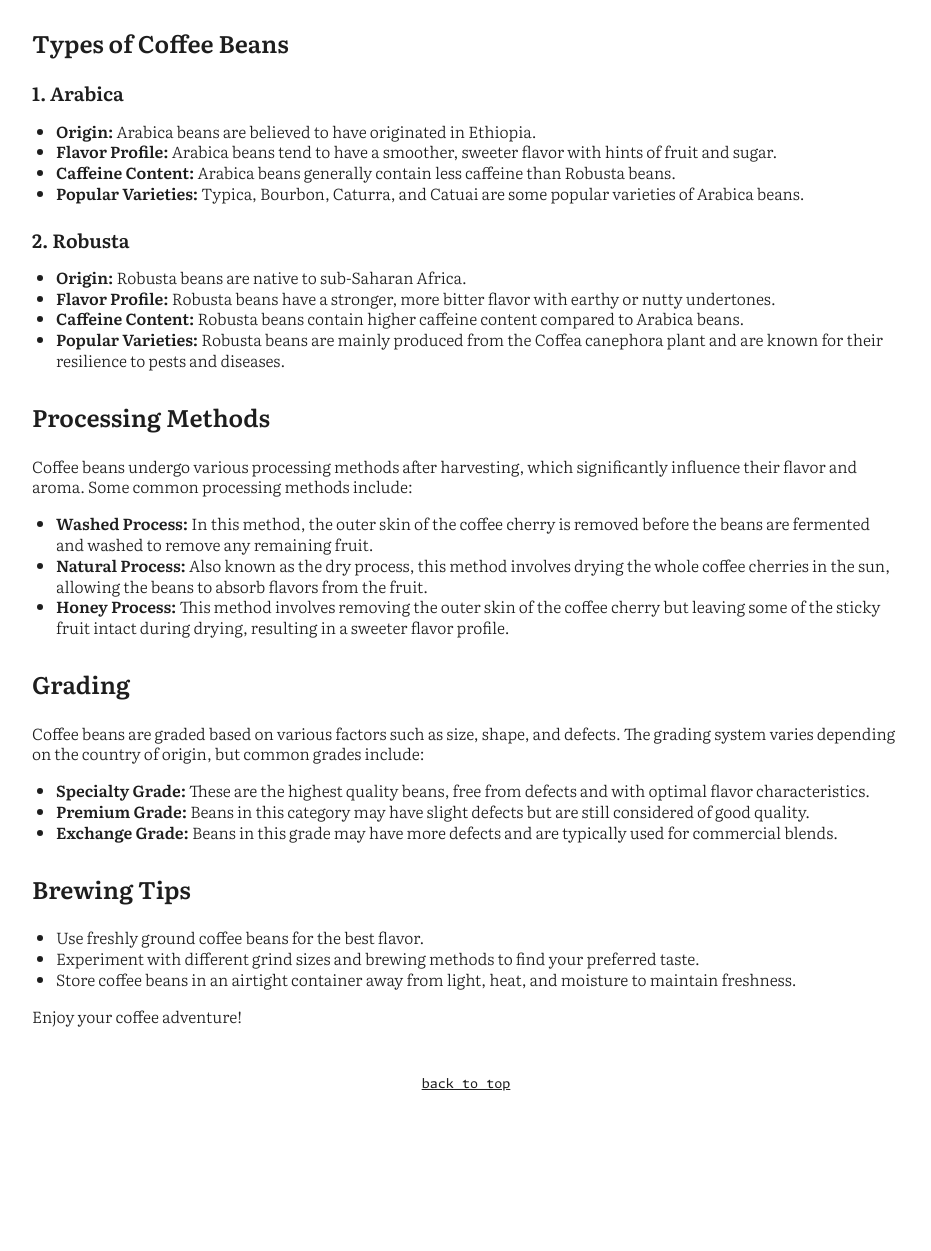
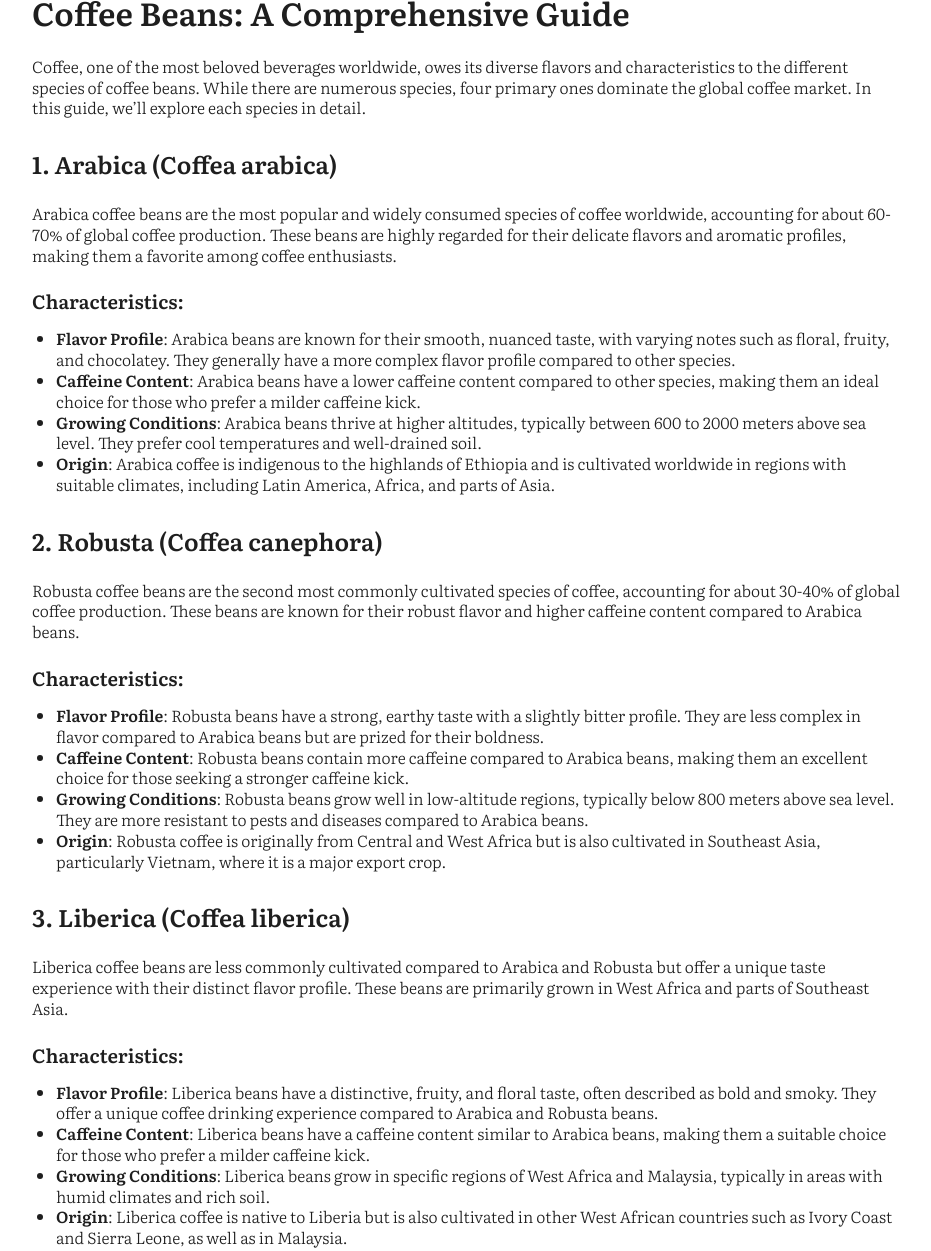
Before and after one commit to francishank/francishank.github.io, a plain HTML site: page posts/types_of_coffee_beans/index.html in a window 1280 px wide. Shown: the part 258-1509 px from the top of the page, without its empty margins (174-1105 px from the left). Before the commit the page ends 1385 px from the top, so only its background shows below. Drawn offline with Linux system fonts and the light colour scheme.

Commit message:
rebuilding site Sun May 19 03:35:22 PM HKT 2024

```diff
--- a/index.xml
+++ b/index.xml
@@ -13,7 +13,7 @@
       <link>https://blog.francis.eu.org/posts/types_of_coffee_beans/</link>
       <pubDate>Fri, 17 May 2024 20:16:52 +0800</pubDate>
       <guid>https://blog.francis.eu.org/posts/types_of_coffee_beans/</guid>
-      <description>Coffee beans are the seeds of the coffee plant, known scientifically as Coffea. They are harvested from the plant&amp;rsquo;s berries or cherries when they reach maturity.&#xA;Types of Coffee Beans 1. Arabica Origin: Arabica beans are believed to have originated in Ethiopia. Flavor Profile: Arabica beans tend to have a smoother, sweeter flavor with hints of fruit and sugar. Caffeine Content: Arabica beans generally contain less caffeine than Robusta beans. Popular Varieties: Typica, Bourbon, Caturra, and Catuai are some popular varieties of Arabica beans.</description>
+      <description>Types of Coffee beans - The Four Primary Species of Coffee Beans: A Comprehensive Guide Coffee, one of the most beloved beverages worldwide, owes its diverse flavors and characteristics to the different species of coffee beans. While there are numerous species, four primary ones dominate the global coffee market. In this guide, we&amp;rsquo;ll explore each species in detail.&#xA;1. Arabica (Coffea arabica) Arabica coffee beans are the most popular and widely consumed species of coffee worldwide, accounting for about 60-70% of global coffee production.</description>
     </item>
   </channel>
 </rss>
--- a/posts/index.xml
+++ b/posts/index.xml
@@ -13,7 +13,7 @@
       <link>https://blog.francis.eu.org/posts/types_of_coffee_beans/</link>
       <pubDate>Fri, 17 May 2024 20:16:52 +0800</pubDate>
       <guid>https://blog.francis.eu.org/posts/types_of_coffee_beans/</guid>
-      <description>Coffee beans are the seeds of the coffee plant, known scientifically as Coffea. They are harvested from the plant&amp;rsquo;s berries or cherries when they reach maturity.&#xA;Types of Coffee Beans 1. Arabica Origin: Arabica beans are believed to have originated in Ethiopia. Flavor Profile: Arabica beans tend to have a smoother, sweeter flavor with hints of fruit and sugar. Caffeine Content: Arabica beans generally contain less caffeine than Robusta beans. Popular Varieties: Typica, Bourbon, Caturra, and Catuai are some popular varieties of Arabica beans.</description>
+      <description>Types of Coffee beans - The Four Primary Species of Coffee Beans: A Comprehensive Guide Coffee, one of the most beloved beverages worldwide, owes its diverse flavors and characteristics to the different species of coffee beans. While there are numerous species, four primary ones dominate the global coffee market. In this guide, we&amp;rsquo;ll explore each species in detail.&#xA;1. Arabica (Coffea arabica) Arabica coffee beans are the most popular and widely consumed species of coffee worldwide, accounting for about 60-70% of global coffee production.</description>
     </item>
   </channel>
 </rss>
--- a/posts/types_of_coffee_beans/index.html
+++ b/posts/types_of_coffee_beans/index.html
@@ -86,42 +86,45 @@
 
 
   <div class="single-content">
-    <p>Coffee beans are the seeds of the coffee plant, known scientifically as <em>Coffea</em>. They are harvested from the plant&rsquo;s berries or cherries when they reach maturity.</p>
-<h2 id="types-of-coffee-beans">Types of Coffee Beans</h2>
-<h3 id="1-arabica">1. Arabica</h3>
+    <h1 id="types-of-coffee-beans---the-four-primary-species-of-coffee-beans-a-comprehensive-guide">Types of Coffee beans - The Four Primary Species of Coffee Beans: A Comprehensive Guide</h1>
+<p>Coffee, one of the most beloved beverages worldwide, owes its diverse flavors and characteristics to the different species of coffee beans. While there are numerous species, four primary ones dominate the global coffee market. In this guide, we&rsquo;ll explore each species in detail.</p>
+<h2 id="1-arabica-coffea-arabica">1. Arabica (Coffea arabica)</h2>
+<p>Arabica coffee beans are the most popular and widely consumed species of coffee worldwide, accounting for about 60-70% of global coffee production. These beans are highly regarded for their delicate flavors and aromatic profiles, making them a favorite among coffee enthusiasts.</p>
+<h3 id="characteristics">Characteristics:</h3>
 <ul>
-<li><strong>Origin:</strong> Arabica beans are believed to have originated in Ethiopia.</li>
-<li><strong>Flavor Profile:</strong> Arabica beans tend to have a smoother, sweeter flavor with hints of fruit and sugar.</li>
-<li><strong>Caffeine Content:</strong> Arabica beans generally contain less caffeine than Robusta beans.</li>
-<li><strong>Popular Varieties:</strong> Typica, Bourbon, Caturra, and Catuai are some popular varieties of Arabica beans.</li>
+<li><strong>Flavor Profile</strong>: Arabica beans are known for their smooth, nuanced taste, with varying notes such as floral, fruity, and chocolatey. They generally have a more complex flavor profile compared to other species.</li>
+<li><strong>Caffeine Content</strong>: Arabica beans have a lower caffeine content compared to other species, making them an ideal choice for those who prefer a milder caffeine kick.</li>
+<li><strong>Growing Conditions</strong>: Arabica beans thrive at higher altitudes, typically between 600 to 2000 meters above sea level. They prefer cool temperatures and well-drained soil.</li>
+<li><strong>Origin</strong>: Arabica coffee is indigenous to the highlands of Ethiopia and is cultivated worldwide in regions with suitable climates, including Latin America, Africa, and parts of Asia.</li>
 </ul>
-<h3 id="2-robusta">2. Robusta</h3>
+<h2 id="2-robusta-coffea-canephora">2. Robusta (Coffea canephora)</h2>
+<p>Robusta coffee beans are the second most commonly cultivated species of coffee, accounting for about 30-40% of global coffee production. These beans are known for their robust flavor and higher caffeine content compared to Arabica beans.</p>
+<h3 id="characteristics-1">Characteristics:</h3>
 <ul>
-<li><strong>Origin:</strong> Robusta beans are native to sub-Saharan Africa.</li>
-<li><strong>Flavor Profile:</strong> Robusta beans have a stronger, more bitter flavor with earthy or nutty undertones.</li>
-<li><strong>Caffeine Content:</strong> Robusta beans contain higher caffeine content compared to Arabica beans.</li>
-<li><strong>Popular Varieties:</strong> Robusta beans are mainly produced from the Coffea canephora plant and are known for their resilience to pests and diseases.</li>
+<li><strong>Flavor Profile</strong>: Robusta beans have a strong, earthy taste with a slightly bitter profile. They are less complex in flavor compared to Arabica beans but are prized for their boldness.</li>
+<li><strong>Caffeine Content</strong>: Robusta beans contain more caffeine compared to Arabica beans, making them an excellent choice for those seeking a stronger caffeine kick.</li>
+<li><strong>Growing Conditions</strong>: Robusta beans grow well in low-altitude regions, typically below 800 meters above sea level. They are more resistant to pests and diseases compared to Arabica beans.</li>
+<li><strong>Origin</strong>: Robusta coffee is originally from Central and West Africa but is also cultivated in Southeast Asia, particularly Vietnam, where it is a major export crop.</li>
 </ul>
-<h2 id="processing-methods">Processing Methods</h2>
-<p>Coffee beans undergo various processing methods after harvesting, which significantly influence their flavor and aroma. Some common processing methods include:</p>
+<h2 id="3-liberica-coffea-liberica">3. Liberica (Coffea liberica)</h2>
+<p>Liberica coffee beans are less commonly cultivated compared to Arabica and Robusta but offer a unique taste experience with their distinct flavor profile. These beans are primarily grown in West Africa and parts of Southeast Asia.</p>
+<h3 id="characteristics-2">Characteristics:</h3>
 <ul>
-<li><strong>Washed Process:</strong> In this method, the outer skin of the coffee cherry is removed before the beans are fermented and washed to remove any remaining fruit.</li>
-<li><strong>Natural Process:</strong> Also known as the dry process, this method involves drying the whole coffee cherries in the sun, allowing the beans to absorb flavors from the fruit.</li>
-<li><strong>Honey Process:</strong> This method involves removing the outer skin of the coffee cherry but leaving some of the sticky fruit intact during drying, resulting in a sweeter flavor profile.</li>
+<li><strong>Flavor Profile</strong>: Liberica beans have a distinctive, fruity, and floral taste, often described as bold and smoky. They offer a unique coffee drinking experience compared to Arabica and Robusta beans.</li>
+<li><strong>Caffeine Content</strong>: Liberica beans have a caffeine content similar to Arabica beans, making them a suitable choice for those who prefer a milder caffeine kick.</li>
+<li><strong>Growing Conditions</strong>: Liberica beans grow in specific regions of West Africa and Malaysia, typically in areas with humid climates and rich soil.</li>
+<li><strong>Origin</strong>: Liberica coffee is native to Liberia but is also cultivated in other West African countries such as Ivory Coast and Sierra Leone, as well as in Malaysia.</li>
 </ul>
-<h2 id="grading">Grading</h2>
-<p>Coffee beans are graded based on various factors such as size, shape, and defects. The grading system varies depending on the country of origin, but common grades include:</p>
+<h2 id="4-excelsa-coffea-excelsa">4. Excelsa (Coffea excelsa)</h2>
+<p>Excelsa coffee beans, also known as Coffea liberica var. dewevrei, contribute to coffee blends with their unique flavor profile and characteristics. These beans are primarily cultivated in Southeast Asia.</p>
+<h3 id="characteristics-3">Characteristics:</h3>
 <ul>
-<li><strong>Specialty Grade:</strong> These are the highest quality beans, free from defects and with optimal flavor characteristics.</li>
-<li><strong>Premium Grade:</strong> Beans in this category may have slight defects but are still considered of good quality.</li>
-<li><strong>Exchange Grade:</strong> Beans in this grade may have more defects and are typically used for commercial blends.</li>
+<li><strong>Flavor Profile</strong>: Excelsa beans have a fruity, tart taste with a complex flavor profile. They add depth and dimension to coffee blends, making them a popular choice among roasters.</li>
+<li><strong>Caffeine Content</strong>: Excelsa beans have a caffeine content similar to Robusta beans, providing a moderate caffeine kick to coffee blends.</li>
+<li><strong>Growing Conditions</strong>: Excelsa beans primarily grow in Southeast Asia, particularly in countries like the Philippines and Malaysia. They thrive in tropical climates with well-drained soil.</li>
+<li><strong>Origin</strong>: Excelsa coffee is native to Southeast Asia and is cultivated in countries like the Philippines, Malaysia, and Indonesia.</li>
 </ul>
-<h2 id="brewing-tips">Brewing Tips</h2>
-<ul>
-<li>Use freshly ground coffee beans for the best flavor.</li>
-<li>Experiment with different grind sizes and brewing methods to find your preferred taste.</li>
-<li>Store coffee beans in an airtight container away from light, heat, and moisture to maintain freshness.</li>
-</ul>
+<p>Understanding the differences between these four primary species of coffee beans is essential for coffee enthusiasts and industry professionals alike. Whether you prefer the smoothness of Arabica, the boldness of Robusta, the uniqueness of Liberica, or the complexity of Excelsa, each species offers a distinctive coffee drinking experience.</p>
 <p>Enjoy your coffee adventure!</p>
 
 
```
